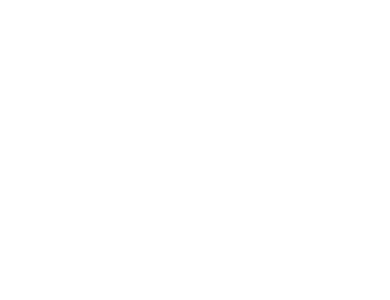
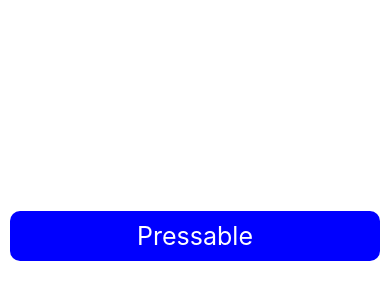
Before and after one commit to ashimaakash03/react-native-series, a React Native app: screen / in a window 390 px wide. Shown: the part 186-486 px from the top of the page. Built offline with nearby package versions, Linux system fonts and the light colour scheme.

Commit message:
implemented Pressable button for all types of presses

```diff
--- a/App.tsx
+++ b/App.tsx
@@ -1,5 +1,5 @@
 import React, {useState, useEffect} from 'react';
-import { Text, View, Button, TouchableHighlight, StyleSheet, TouchableOpacity, ActivityIndicator, Modal } from 'react-native';
+import { Text, View, Button, TouchableHighlight, StyleSheet, TouchableOpacity, ActivityIndicator, Modal, Pressable } from 'react-native';
 
 const App = (): React.JSX.Element =>{
 
@@ -7,6 +7,13 @@ const [showModal, setShowModal]= useState(false);
 
 	return(
 		<View style={styles.main}>
+			<Pressable
+			onPress={()=>console.warn("Normal Press")}
+			onLongPress={()=> console.warn("Press and hold")}
+			onPressIn={()=> console.warn("Press in...")}
+			onPressOut={()=> console.warn("Press out...")}>
+				<Text style={styles.pressableBtn}>Pressable</Text>
+			</Pressable>
 		</View>
 	)
 }
@@ -14,6 +21,18 @@ const [showModal, setShowModal]= useState(false);
 const styles= StyleSheet.create({
 	main:{
 		flex:1,
+		justifyContent: 'center'
+	},
+	pressableBtn:{
+		backgroundColor:'blue',
+		color: '#fff',
+		margin:10,
+		padding: 10,
+		textAlign:'center',
+		fontSize:25,
+		borderRadius:10,
+		shadowColor: '#f00',
+		elevation:4
 	}
 })
 
```
